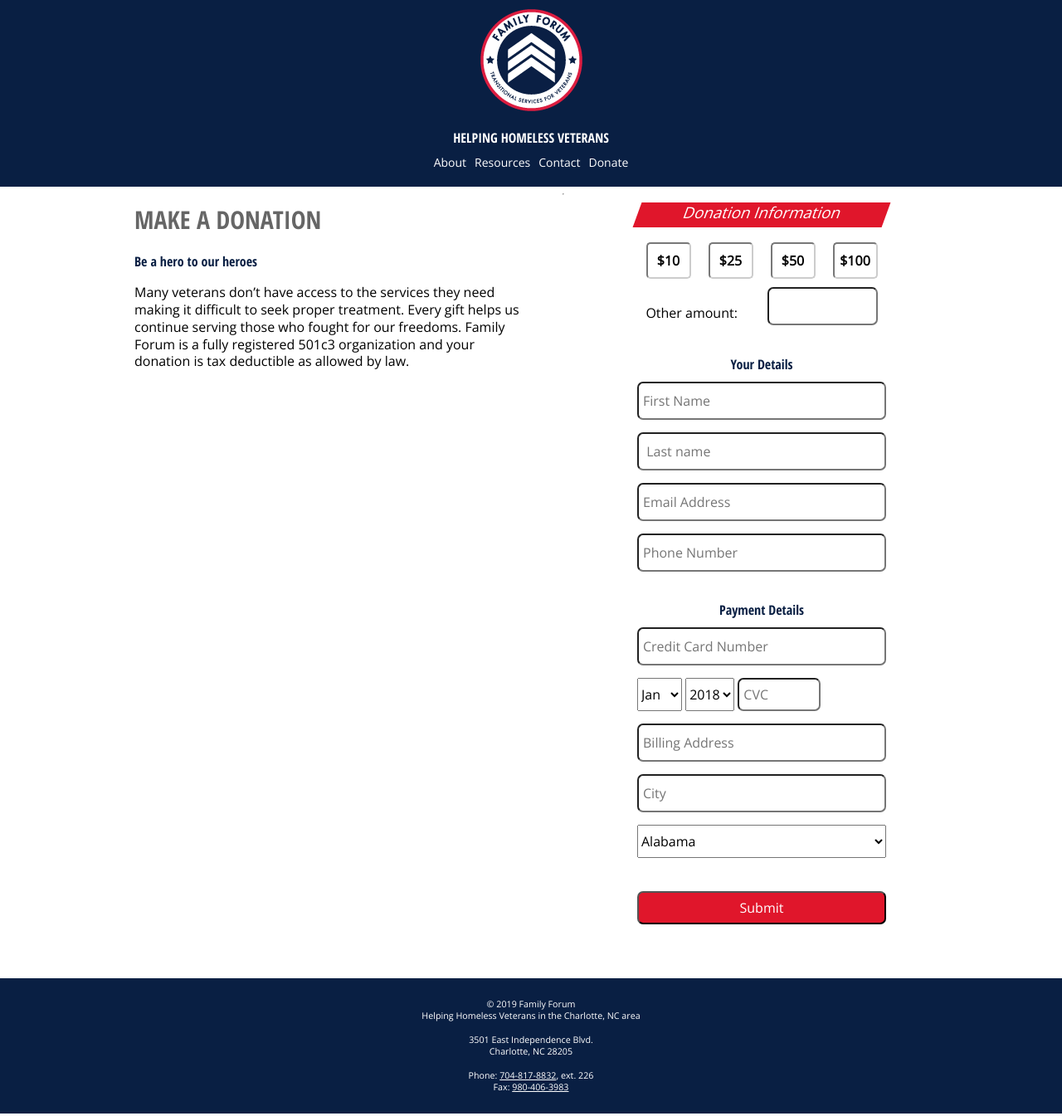
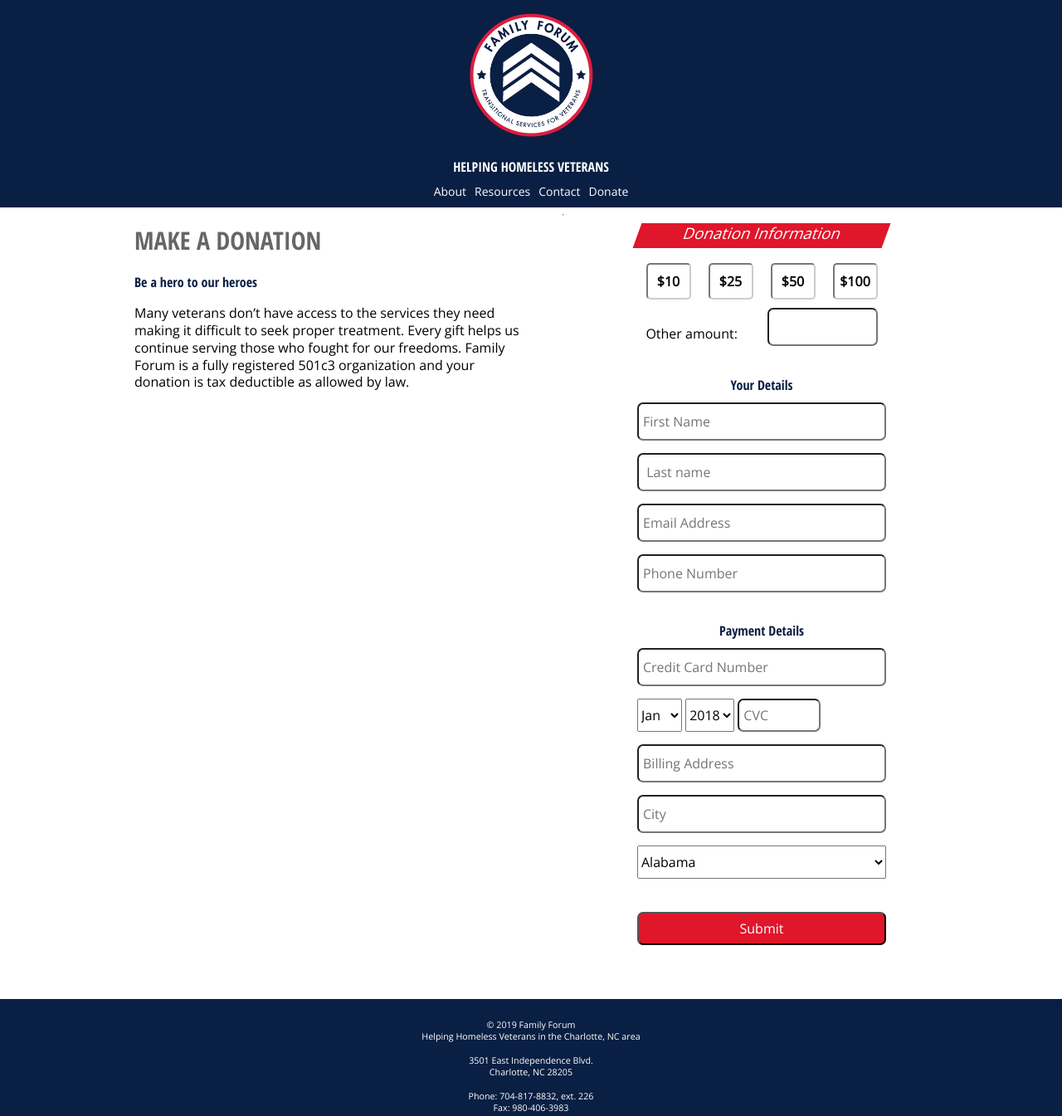
Before and after one commit to delancey/FamilyForum, a plain HTML site: page donation.html in a window 1280 px wide. Shown: the whole page at 83% size. Drawn offline with nearby package versions, Linux system fonts and the light colour scheme.

Commit message:
tweaking edits

```diff
--- a/css/donation.css
+++ b/css/donation.css
@@ -39,7 +39,7 @@ header{
 	flex-direction: column;
 	justify-content: center;
     align-items: center;
-	height: 225px;
+	height: 250px;
 	background-color: #091f43;
 }
 
@@ -49,6 +49,11 @@ header h4{
 	text-transform: uppercase;
 }
 
+header img{
+  margin-top: 15px;
+  max-height: 150px;
+  width: auto;
+}
 header a{
 	color: white;
 	font-size: 14px;
@@ -220,7 +225,7 @@ footer{
 
 h6 span{
   color: white;
-  text-decoration: underline;
+  text-decoration: none;
 }
 
 
--- a/css/fforum.css
+++ b/css/fforum.css
@@ -107,7 +107,9 @@ nav a:hover{
 }
 
 
-.donate a{
+.donate a,
+.donate h1,
+.donate h6{
   text-decoration: none;
 }
 
@@ -143,5 +145,5 @@ footer{
 
 h6 span{
   color: white;
-  text-decoration: underline;
+  text-decoration: none;
 }
--- a/donation.html
+++ b/donation.html
@@ -18,7 +18,7 @@
 
 	<body>
        <header>
-          <img src="images/FF_125.png" id ="home">
+          <a href="index.html"><img src="images/FF_logo.png" id ="home"></a>
 		  <h4>Helping Homeless Veterans</h4>
 
           <nav class="nav navbar-fixed-top">
```
Also changed, not shown: index.html (+4 -2 lines).
